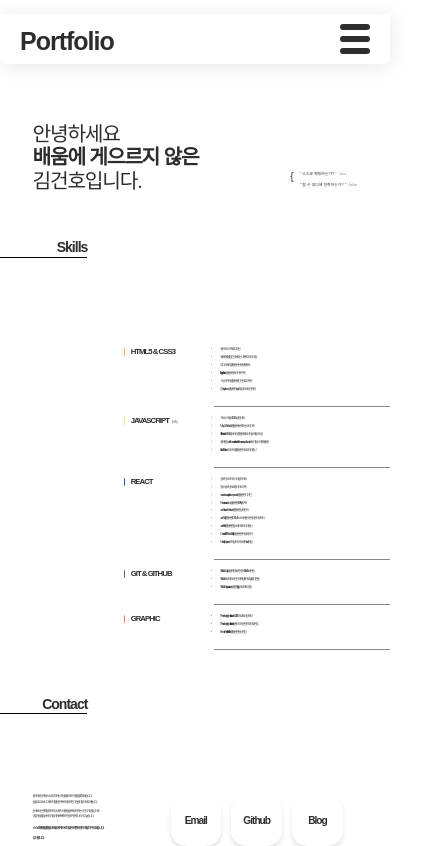
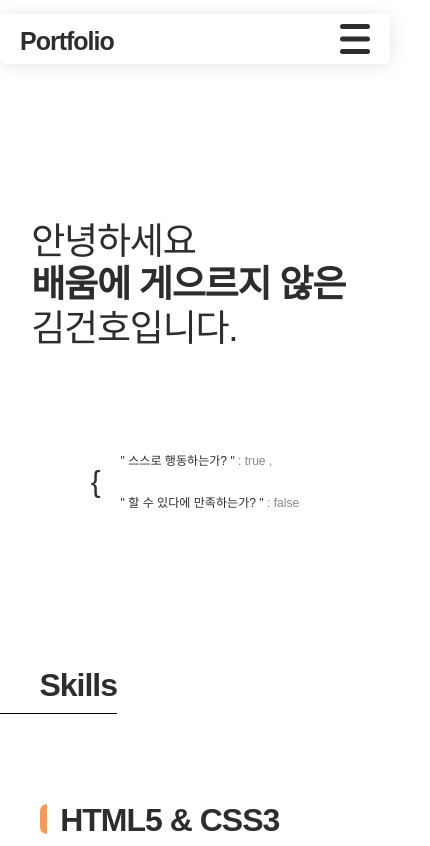
Before and after one commit to frdytheme/Porfolio, a React (Create React App) app: page / in a window 390 px wide. Shown: the top 846 px of the page, 430 px wide, since content can reach past the window. Built offline with nearby package versions, Linux system fonts and the light colour scheme; a web font is replaced by a local one.

Commit message:
반응형 모바일 작업 90%

```diff
--- a/src/App.js
+++ b/src/App.js
@@ -1,6 +1,6 @@
 import "./assets/style/reset.css";
 import "./assets/style/style.scss";
-import "./assets/style/responsive.scss"
+import "./assets/style/responsive.scss";
 import Header from "./components/Header";
 import Footer from "./components/Footer";
 import Main from "./components/Main";
@@ -17,6 +17,8 @@
     articles.forEach((art) => {
       getTitle.current = [...getTitle.current, art.offsetTop];
     });
+    console.log(articles);
+    console.log(getTitle.current);
   };
 
   useEffect(() => {
--- a/src/assets/style/contact.scss
+++ b/src/assets/style/contact.scss
@@ -7,8 +7,8 @@
     .txtBox {
       margin-left: 8.333vw;
       p {
-        width: 27.6vw;
-        font-size: 0.833vw;
+        // width: 27.6vw;
+        font-size: 16px;
         line-height: 1.6;
         &:nth-child(2) {
           margin: 1vw 0;
@@ -17,7 +17,7 @@
           margin: 1vw 0;
         }
         strong {
-          font-size: 0.9vw;
+          font-size: 20px;
           margin: 0.5vw 0;
           line-height: 3;
         }
--- a/src/assets/style/responsive.scss
+++ b/src/assets/style/responsive.scss
@@ -1,6 +1,11 @@
 @media all and (min-width: 320px) and (max-width: 768px) {
   html {
     body {
+      .headline {
+        width: 30vw;
+        font-size: 32px;
+        padding: 3vw 0;
+      }
       header {
         height: 50px;
         .titleSlide {
@@ -18,8 +23,45 @@
             }
           }
         }
+        &.active .navCategory {
+          top: 100%;
+          transform: none;
+          .navBtn {
+            height: 50px;
+            line-height: 50px;
+          }
+        }
         .navCategory {
           display: none;
+          position: absolute;
+          top: 100%;
+          width: 100%;
+          flex-flow: column;
+          padding-right: 0;
+          .navBtn {
+            width: 100%;
+            height: 50px;
+            background-color: #fff;
+            // border-bottom: 1px solid #000;
+            box-shadow: rgba(0, 0, 0, 0.15) 1.95px 1.95px 2.6px;
+            border-bottom: 1px solid transparent;
+            border-image: linear-gradient(
+              to right,
+              var(--color-lightGrey),
+              transparent 75%
+            );
+            border-image-slice: 1;
+            font-size: 20px;
+            line-height: 50px;
+            text-transform: capitalize;
+            cursor: pointer;
+            border-radius: 0;
+            padding: 0;
+            em {
+              font-size: 12px;
+              margin: 0 20px;
+            }
+          }
         }
         .mobileMenu {
           display: block;
@@ -33,9 +75,9 @@
           &::after {
             content: "";
             width: 100%;
-            height: 6px;
+            height: 5px;
             background-color: var(--color-softBlk);
-            border-radius: 5px;
+            border-radius: 1.5vw;
             position: absolute;
             left: 0;
             top: 50%;
@@ -51,9 +93,9 @@
             &::after {
               content: "";
               width: 100%;
-              height: 6px;
+              height: 5px;
               background-color: var(--color-softBlk);
-              border-radius: 5px;
+              border-radius: 1.5vw;
               position: absolute;
               left: 0;
               bottom: 0;
@@ -61,29 +103,230 @@
             &::before {
               content: "";
               width: 100%;
-              height: 6px;
+              height: 5px;
               background-color: var(--color-softBlk);
-              border-radius: 5px;
+              border-radius: 1.5vw;
               position: absolute;
               left: 0;
               top: 0;
             }
           }
-          &.on .GnbBtn::after {
-            display: none;
+          &.on {
+            .GnbBtn::after {
+              display: none;
+            }
+            .GnbBtn::before {
+              display: none;
+            }
+            .btn {
+              text-indent: -9999px;
+            }
           }
-          &.on .GnbBtn::before {
-            display: none;
+          &.on + .navCategory {
+            display: block;
           }
-          .btn {
-            text-indent: -9999px;
+        }
+      }
+      .article_cover {
+        padding: 0;
+        flex-flow: column;
+        align-items: flex-start;
+        .mainTitle {
+          font-size: 9.5vw;
+          padding: 40vw 8vw 0;
+        }
+        .subTitle {
+          margin: 23vw auto;
+          align-items: center;
+          p {
+            font-size: 3.095vw;
+            &:first-child {
+              font-size: 7.619vw;
+            }
+            &:nth-child(2),
+            &:nth-child(3) {
+              margin: 15px 0;
+            }
           }
-          .mobileGnb {
-            display: none;
-            .navBtn {
-              font-size: 16px;
+        }
+      }
+      .article_skills {
+        .skillsList {
+          padding: 0 2.6vw;
+          flex-flow: column;
+          justify-content: center;
+          align-items: center;
+          margin-top: 60px;
+          h4 {
+            width: 100%;
+            margin-left: 100px;
+            padding-right: 0;
+            font-size: 32px;
+            &::before {
+              content: "";
+              position: absolute;
+              width: 7px;
+              height: 30px;
+              background-color: #878787;
+              border-radius: 9px 0 0 9px;
+              left: -20px;
+            }
+          }
+          ul {
+            width: 100%;
+            font-size: 14px;
+            padding: 50px 0 80px 18.7vw;
+            border-bottom: 1px solid transparent;
+            border-image: linear-gradient(
+              to right,
+              var(--color-lightGrey),
+              transparent 75%
+            );
+            border-image-slice: 1;
+            li {
+              width: 80%;
+              line-height: 1.6;
+              margin-bottom: 10px;
+            }
+          }
+        }
+      }
+      .article_works {
+        color: #fff;
+        background-color: #000;
+        margin-top: 150px;
+        padding: 31vw 0 0;
+        border-radius: 50px 50px 0 0;
+        .halfCircle {
+          text-indent: -9999px;
+          background-color: #fff;
+          width: 100%;
+          height: 62.5vw;
+          border-radius: 62.5vw 62.5vw 0 0;
+          position: relative;
+          bottom: -16vw;
+          margin-top: 70px;
+        }
+        .headline {
+          font-size: 25vw;
+          text-align: center;
+          margin-bottom: 30px;
+          color: #fff;
+          padding-bottom: 60px;
+          border-bottom: 1px solid #ca8a8b;
+          width: 100%;
+        }
+        .worksList_mobile {
+          display: flex;
+          flex-flow: column;
+          align-items: center;
+          padding: 0 4.5vw;
+          & > li {
+            padding: 50px 0;
+            border-bottom: 1px solid rgba(255, 255, 255, 0.322);
+            position: relative;
+            p {
+              font-size: 4.3vw;
+              display: flex;
+              align-items: center;
+              padding: 0 3.5vw;
               em {
-                font-size: 10px;
+                font-size: 2vw;
+                margin-left: 15px;
+              }
+              span {
+                font-size: 2vw;
+                color: var(--color-lightGrey);
+                margin-left: auto;
+              }
+            }
+            .imgBox {
+              width: 100%;
+              border-radius: 4.5vw;
+              overflow: hidden;
+              margin: 20px auto;
+              img {
+                width: 100%;
+                object-fit: cover;
+              }
+            }
+            ul {
+              display: flex;
+              align-items: center;
+              justify-content: flex-start;
+              li {
+                font-size: 3vw;
+                border: 1px solid #fff;
+                padding: 2.5vw 4.5vw;
+                border-radius: 1.5vw;
+                margin: 0 1.5vw;
+              }
+            }
+            a {
+              background-color: #fff;
+              color: var(--color-softBlk);
+              width: 130px;
+              height: 40px;
+              line-height: 40px;
+              text-align: center;
+              font-size: 14px;
+              margin: 30px auto;
+              border-radius: 8px;
+              font-weight: 700;
+              text-transform: uppercase;
+            }
+          }
+        }
+      }
+      .article_contact {
+        width: 100%;
+        .headline {
+          font-size: 10vw;
+          text-align: center;
+          padding: 0;
+          margin-bottom: 100px;
+          width: 100%;
+          border-bottom: none;
+          position: relative;
+          &::after {
+            content: "";
+            position: absolute;
+            width: 10vw;
+            height: 3px;
+            background-color: #000;
+            left: 50%;
+            bottom: -50px;
+            transform: translateX(-50%);
+          }
+        }
+        .contactWrapper {
+          flex-flow: column;
+          align-items: center;
+          justify-content: center;
+          position: relative;
+          padding: 0 4vw;
+          .txtBox {
+            text-align: center;
+            margin-left: 0;
+            width: 100%;
+            p {
+              width: 100%;
+              font-size: 2.7vw;
+              strong {
+                font-size: 3vw;
+              }
+            }
+          }
+          .contactLink {
+            gap: 5vw;
+            margin-bottom: 20vw;
+            li {
+              a {
+                font-size: 4vw;
+                width: 18vw;
+                height: 18vw;
+                line-height: 18vw;
+                border-radius: 50%;
               }
             }
           }
--- a/src/assets/style/skills.scss
+++ b/src/assets/style/skills.scss
@@ -45,7 +45,7 @@
       width: 43.5vw;
       list-style: disc;
       border-bottom: 1px solid #878787;
-      padding: 2.6vw 0 2.6vw 1.6vw;
+      padding: 2.6vw 1.6vw 2.6vw 1.6vw;
       li {
         font-weight: 500;
         margin-bottom: 1.2vw;
--- a/src/assets/style/style.scss
+++ b/src/assets/style/style.scss
@@ -1,8 +1,7 @@
 // Pretendard font.css
 @import url(./font.css);
 
-$mobile : 430px;
-
+$mobile: 430px;
 
 :root {
   --color-lightGrey: #878787;
@@ -12,7 +11,7 @@
 }
 body {
   font-family: "Pretendard", sans-serif;
-  font-size: 0.833vw;
+  font-size: 16px;
   color: var(--color-softBlk);
   letter-spacing: -1px;
   overflow-x: hidden;
--- a/src/components/Header.js
+++ b/src/components/Header.js
@@ -8,7 +8,6 @@
     { id: 3, title: "contact" },
   ];
   const headerRef = useRef(null);
-  let navLink = null;
 
   const navControl = () => {
     const scrollY = window.scrollY;
@@ -20,21 +19,15 @@
     }
   };
 
-  const moveToTitle = () => {
-    navLink = headerRef.current.querySelectorAll(".navBtn");
-    navLink.forEach((btn, idx) => {
-      btn.addEventListener("click", () => {
-        window.scrollTo({
-          top: getTitle.current[idx],
-          behavior: "smooth",
-        });
-      });
+  const moveToTitle = (idx) => {
+    window.scrollTo({
+      top: getTitle.current[idx],
+      behavior: "smooth",
     });
   };
 
   useEffect(() => {
     window.addEventListener("scroll", navControl);
-    moveToTitle();
     return () => {
       window.removeEventListener("scroll", navControl);
     };
@@ -44,37 +37,32 @@
 
   return (
     <header ref={headerRef}>
-      <div className="titleSlide navBtn">
+      <div className="titleSlide" onClick={() => moveToTitle(0)}>
         <h1>
           Frontend Developer Gunho Kim
           <em>2023</em>
         </h1>
       </div>
 
+      <div
+        className={`mobileMenu ${gnb ? "on" : ""}`}
+        onClick={() => setGnb(!gnb)}>
+        <div className="GnbBtn">open&close buttton</div>
+      </div>
+
       <ul className="navCategory">
         {navData.map((title) => {
           return (
-            <li key={title.id} className="navBtn">
+            <li
+              key={title.id}
+              className="navBtn"
+              onClick={() => moveToTitle(title.id)}>
               <em>0{title.id}</em>
               {title.title}
             </li>
           );
         })}
       </ul>
-
-      <div className={`mobileMenu ${gnb ? "on" : ""}`} onClick={()=>setGnb(!gnb)}>
-        <div className="GnbBtn">open&close buttton</div>
-        <ul className="mobileGnb">
-          {navData.map((title) => {
-            return (
-              <li key={title.id} className="navBtn">
-                <em>0{title.id}</em>
-                {title.title}
-              </li>
-            );
-          })}
-        </ul>
-      </div>
     </header>
   );
 }
--- a/src/components/Main.js
+++ b/src/components/Main.js
@@ -3,17 +3,18 @@
 import Works from "./Works";
 import Contact from "./Contact";
 import { useMediaQuery } from "react-responsive";
+import WorksMobile from "./WorksMobile";
 
 function Main({ mainRef }) {
   const isMobile = useMediaQuery({
-    query: "(min-width:320px) and (max-width:768px)",
+    query: "(max-width:768px)",
   });
 
   return (
     <main ref={mainRef}>
       <Cover />
       <Skills />
-      {isMobile || <Works />}
+      {isMobile ? <WorksMobile /> : <Works />}
       <Contact />
     </main>
   );
```
Also changed, not shown: src/assets/style/header.scss (+12 -18 lines), src/assets/style/works.scss (+8 -7 lines), src/components/WorksMobile.js (added, +36 -0 lines), src/components/WorksView.js (+4 -7 lines), src/components/workListData.js (+38 -4 lines), 1 other file (tests, documents, lock files or other folders).
